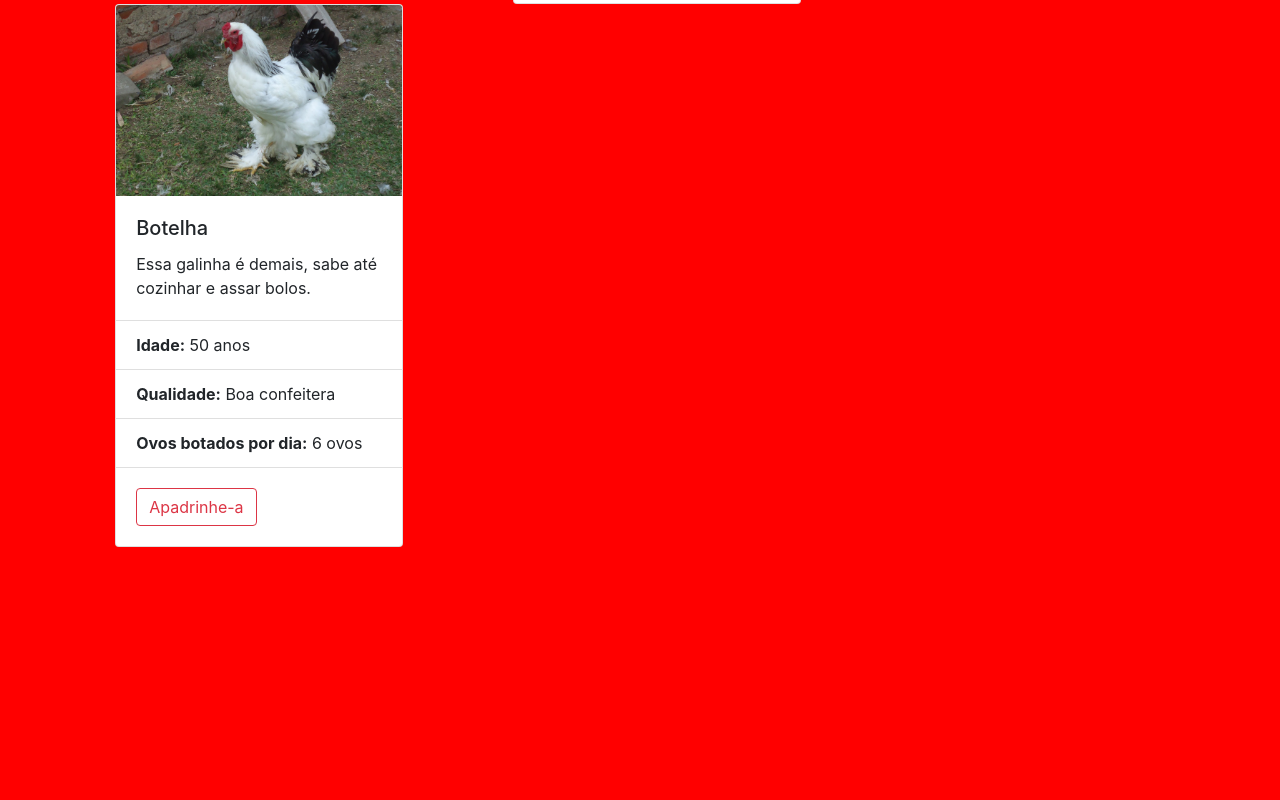
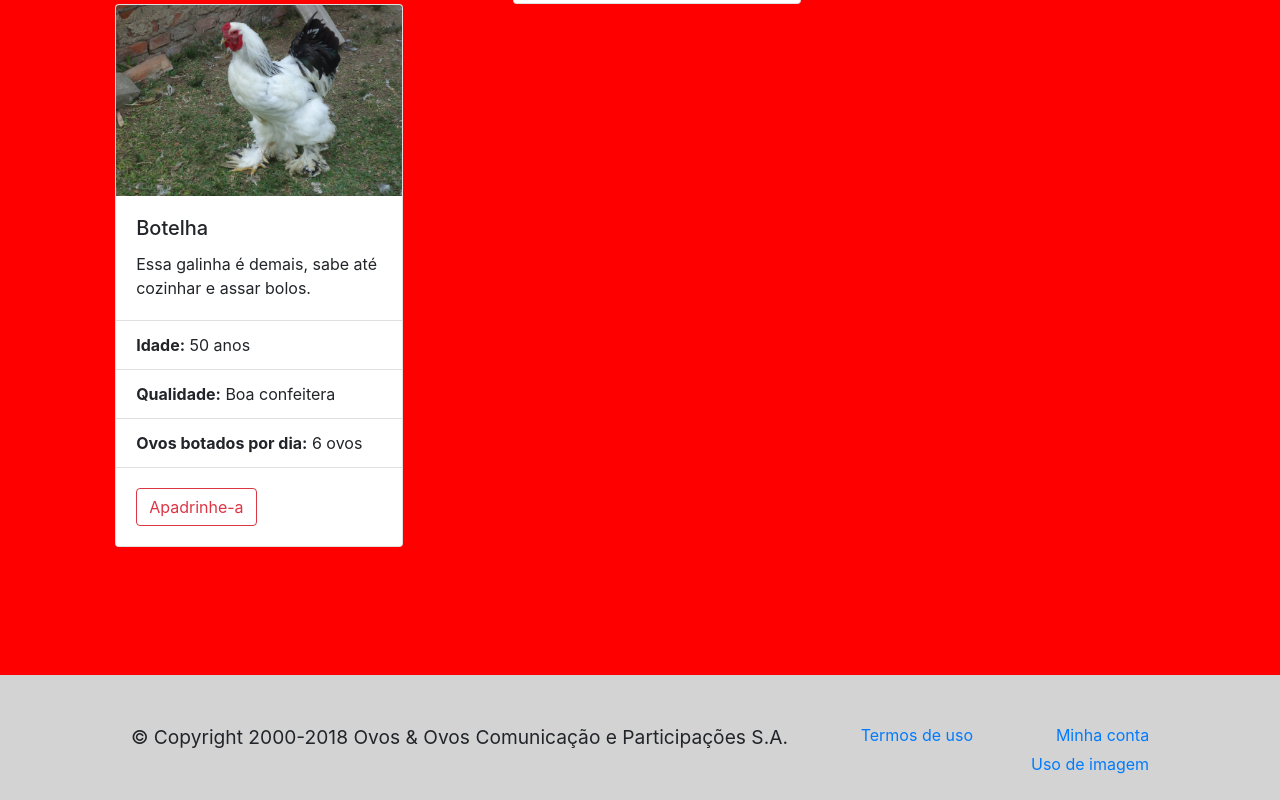
Before and after one commit to HugoMapeli/BlogDSW1, a plain HTML site: page html/apadrinhe.html in a window 1280 px wide. Shown: the part 1923-2723 px from the top of the page. Before the commit the page ends 2470 px from the top, so only its background shows below. Drawn offline with Linux system fonts and the light colour scheme.

Commit message:
footer apadrinhe

```diff
--- a/html/apadrinhe.html
+++ b/html/apadrinhe.html
@@ -240,4 +240,12 @@
       });
     </script>
   </body>
+  <footer style="background-color: lightgray; margin-top: 10%">
+        <div class="p-5">
+        <span style="font-size: 120%; margin-left: 7%">© Copyright 2000-2018 Ovos & Ovos Comunicação e Participações S.A.</span>
+        <span class="float-right" style="margin-right: 7%"><a href="#">Minha conta</a></span>
+        <span class="float-right" style="margin-right: 7%"><a href="#">Termos de uso</a></span>
+        <span class="float-right" style="margin-right: 7%"><a href="#">Uso de imagem</a></span>
+      </div>
+    </footer>
 </html>
```
